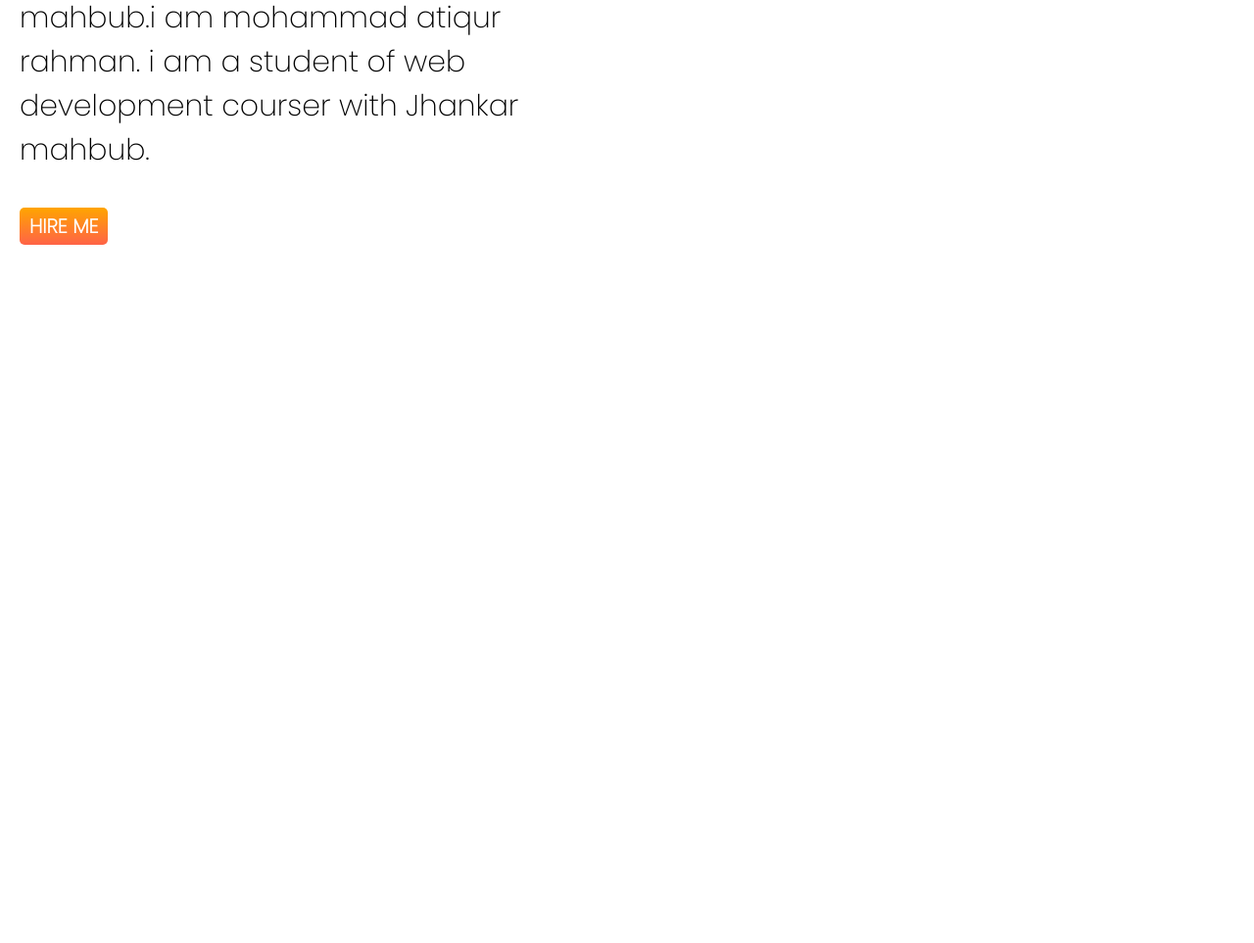
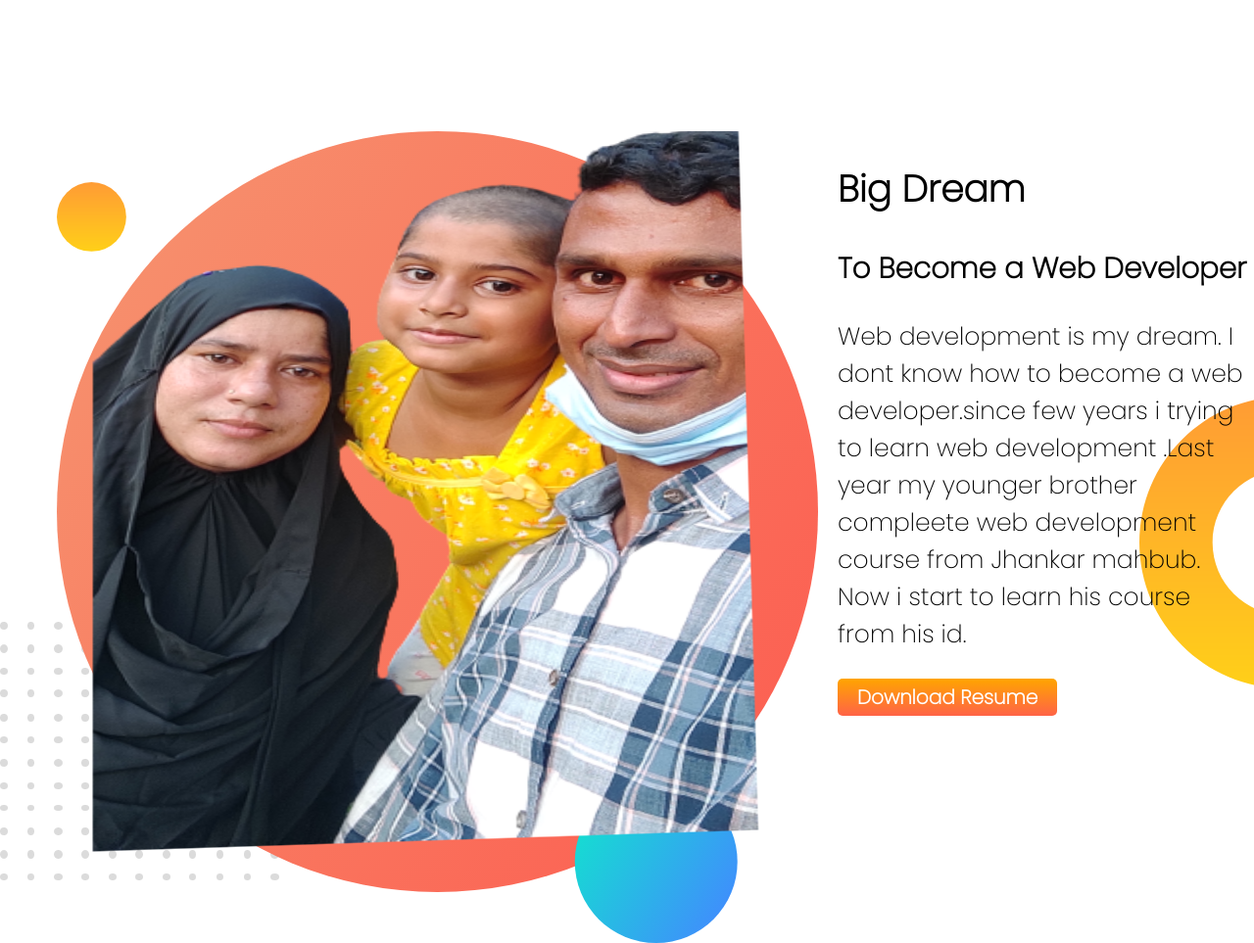
Before and after one commit to atiq1985/github-portfolio, a plain HTML site: page index.html in a window 1280 px wide. Shown: the part 700-1663 px from the top of the page at 98% size. Before the commit the page ends 951 px from the top, so only its background shows below. Drawn offline with Linux system fonts and the light colour scheme.

Commit message:
design added

```diff
--- a/index.html
+++ b/index.html
@@ -30,6 +30,21 @@
             <img src="images/Background (1).png" alt="">
         </div>
     </section>
+    <section class="big-dream">
+        <div lass="half-width">
+            <img src="images/my-bg.png" alt="">
+        </div>
+        <div class="half-width">
+            <h1>Big Dream</h1>
+            <h3>To Become a Web Developer</h3>
+            <p>Web development is my dream. I dont know how to become a web developer.since few years i trying to learn
+                web development .Last year my younger brother compleete web development course from Jhankar mahbub. Now
+                i start to learn his course from his id. </p>
+            <a class="link-button" href="https://web.programming-hero.com/" target="_blank"
+                rel="noopener noreferrer">Download Resume</a>
+        </div>
+
+    </section>
 </body>
 
 </html>
--- a/style.css
+++ b/style.css
@@ -1,13 +1,15 @@
 body{
     font-family: 'Poppins', sans-serif;
-    font-size: 30px;
+    font-size: 25px;
     margin: 0;
 }
 .orange-color{
     color: orange;
 }
 section{
-    display:flex
+    display:flex;
+    margin-bottom: 150px;
+
 }
 .half-width{
 
@@ -20,7 +22,7 @@ section{
 .link-button{
     text-decoration: none;
     background-image: linear-gradient(orange, tomato);
-    padding: 5px 10px;
+    padding: 5px 20px;
     font-size: 20px;
     border-radius: 5px;
     color: white;
@@ -31,3 +33,9 @@ section{
     background-image: url(images/top-banner.png);
     background-repeat: no-repeat;
 }
+.big-dream{
+    background-image: url(images/dream-bg.png);
+    background-repeat: no-repeat;
+    background-position: right;
+
+}
```
